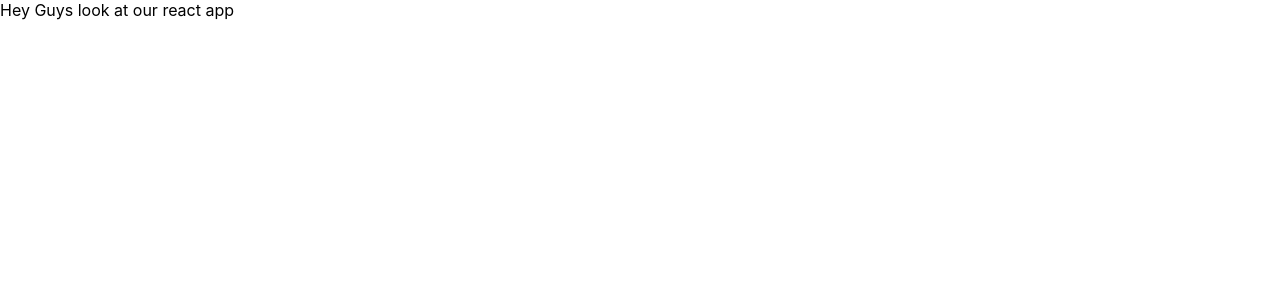
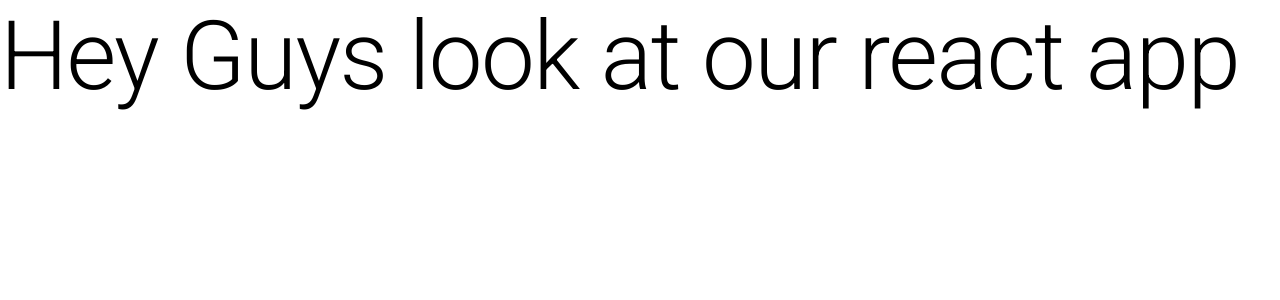
Before and after one commit to hphilpotts/Pokegotchi-Frontend-Project-4-General-Assembly-SEI-66, a React (Create React App) app: page / in a window 1280 px wide. Shown: the top 300 px of the page. Built offline with nearby package versions, Linux system fonts and the light colour scheme.

Commit message:
Tested ok following MUI installation.

```diff
--- a/src/App.js
+++ b/src/App.js
@@ -1,12 +1,11 @@
-import React, { Component } from 'react'
+import React from 'react'
 
-export default class
- extends Component {
-  render() {
-    return (
-      <div>
-        Hey Guys look at our react app
-      </div>
-    )
-  }
+import { Typography } from '@mui/material'
+
+export default function App() {
+  return (
+    <div>
+      <Typography variant="h1">Hey Guys look at our react app</Typography>
+    </div>
+  )
 }
--- a/src/index.js
+++ b/src/index.js
@@ -4,11 +4,16 @@
 import App from './App';
 import reportWebVitals from './reportWebVitals';
 
+// Add Default Roboto Font using Fontsource
+import '@fontsource/roboto/300.css';
+import '@fontsource/roboto/400.css';
+import '@fontsource/roboto/500.css';
+import '@fontsource/roboto/700.css';
+
+
 const root = ReactDOM.createRoot(document.getElementById('root'));
 root.render(
-  <React.StrictMode>
-    <App />
-  </React.StrictMode>
+  <App />
 );
 
 // If you want to start measuring performance in your app, pass a function
```
Also changed, not shown: package.json (+7 -0 lines), 1 other file (tests, documents, lock files or other folders).
